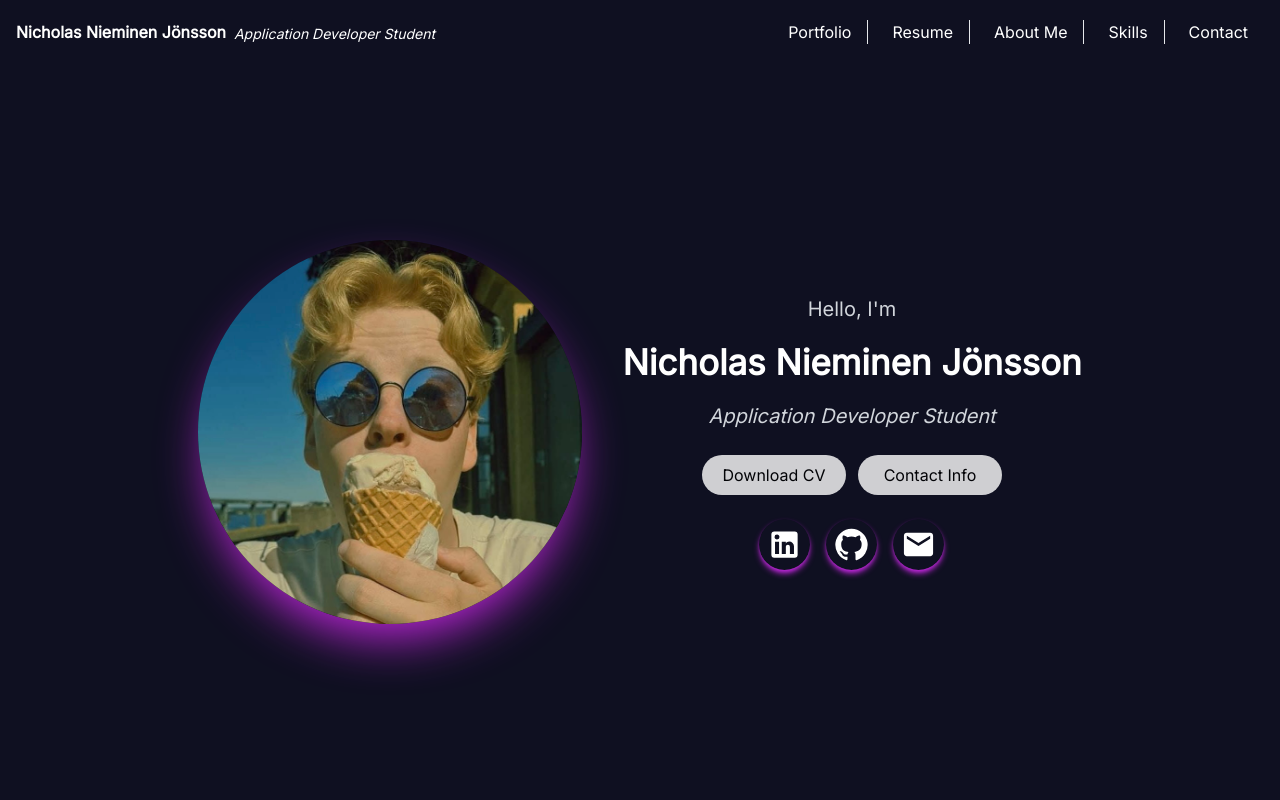
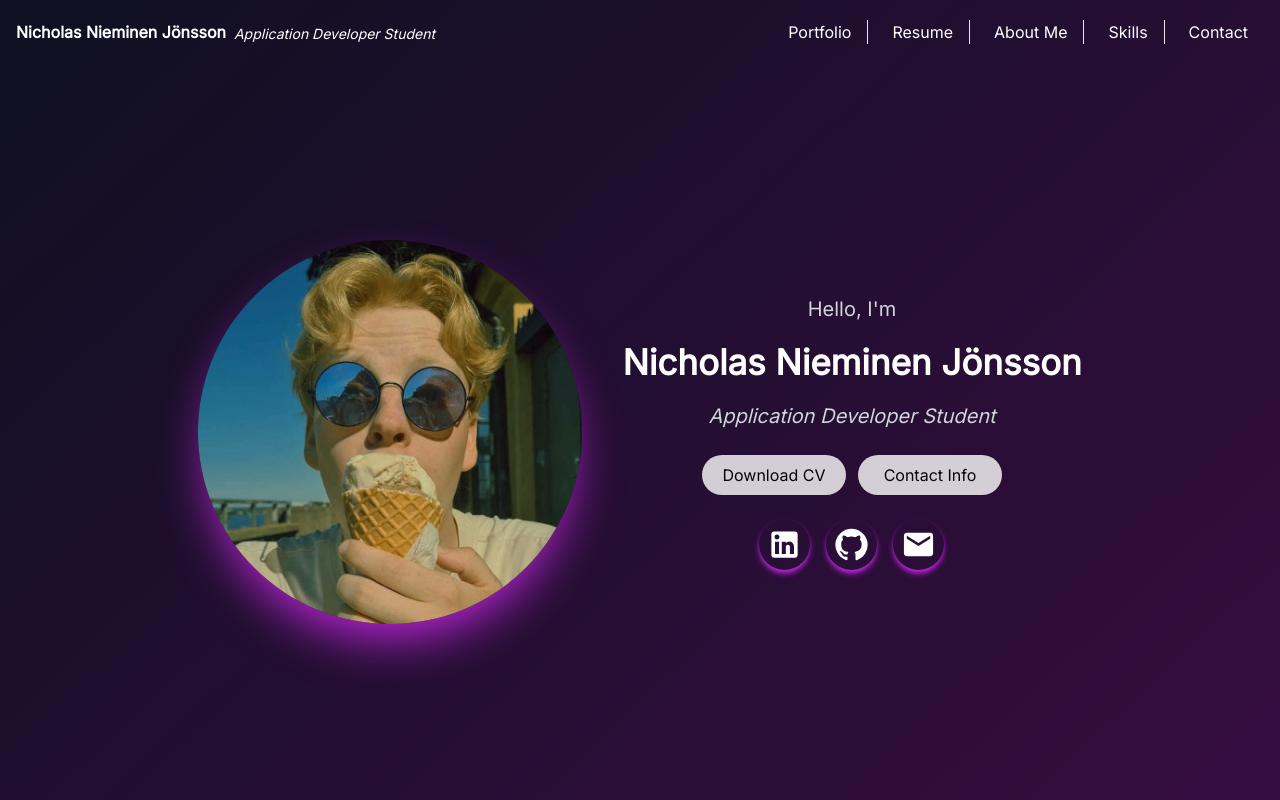
Before and after one commit to Clemond/Devfolio, a React (Create React App) app: page / in a window 1280 px wide. Shown: the top 800 px of the page. Built offline with nearby package versions, Linux system fonts and the light colour scheme.

Commit message:
feature: added gradient background color

```diff
--- a/src/App.tsx
+++ b/src/App.tsx
@@ -7,6 +7,7 @@ function App() {
     <div className="flex flex-col">
       <div className="h-screen flex flex-col">
         <CustomHeader />
+
         <div className="flex flex-grow justify-center items-center">
           <ProfileIntroCard />
         </div>
--- a/src/index.css
+++ b/src/index.css
@@ -4,10 +4,9 @@
 
 html,
 body {
-  height: 100%; /*! This might cause flexbox issues later on!*/
   margin: 0;
   padding: 0;
-  background-color: #0f1021;
+  @apply bg-gradient-to-br from-[#0f1021] to-[#3e0c47];
   font-family: "Inter", sans-serif;
   @apply text-white;
   -webkit-font-smoothing: antialiased;
```
